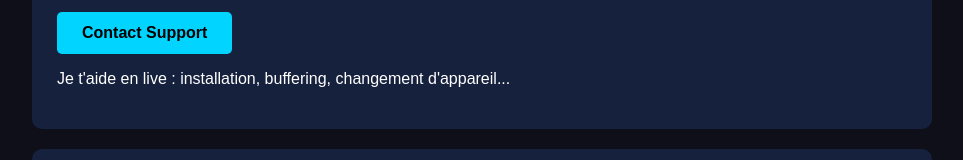
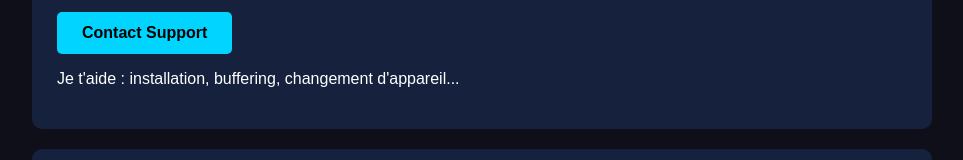
Before and after one commit to IPTV54/IPTV-offers, a plain HTML site: page index.html in a window 1280 px wide. Shown: the part 1470-1630 px from the top of the page, without its empty margins (158-1121 px from the left). Drawn offline with Linux system fonts and the light colour scheme.

Commit message:
Fix HTML encoding issues in index.html

```diff
--- a/index.html
+++ b/index.html
@@ -78,7 +78,7 @@
       </ol>
       <p>Problème ? Envoie-moi un message direct sur Telegram :</p>
       <a href="https://t.me/tonpseudo" class="btn">Contact Support</a>
-      <p>Je t'aide en live : installation, buffering, changement d'appareil...</p>
+      <p>Je t'aide : installation, buffering, changement d'appareil...</p>
     </div>
 
     <div class="section">
```
